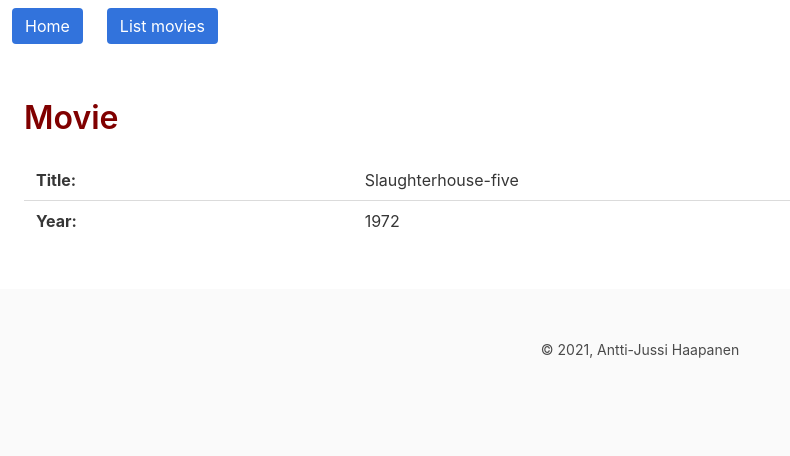
After one commit to ajhaap/Flask, a Flask app: page /movies/1 in a window 1280 px wide. The commit adds this page. Shown: the top 456 px of the page, without its empty margins (0-790 px from the left). Run offline with Flask 2, Linux system fonts and the light colour scheme.

Commit message:
progress

```diff
--- /dev/null
+++ b/database.py
@@ -0,0 +1,29 @@
+from movie import Movie
+
+class Database:
+    def __init__(self):
+        self.movies = {}
+        self._last_movie_key = 0
+
+    def add_movie(self, movie):
+        self._last_movie_key += 1
+        self.movies[self._last_movie_key] = movie
+        return self._last_movie_key
+
+    def delete_movie(self, movie_key):
+        if movie_key in self.movies:
+            del self.movies[movie_key]
+
+    def get_movie(self, movie_key):
+        movie = self.movies.get(movie_key)
+        if movie is None:
+            return None
+        movie_ = Movie(movie.title, year=movie.year)
+        return movie_
+
+    def get_movies(self):
+        movies = []
+        for movie_key, movie in self.movies.items():
+            movie_ = Movie(movie.title, year=movie.year)
+            movies.append((movie_key, movie_))
+        return movies
--- /dev/null
+++ b/movie.py
@@ -0,0 +1,4 @@
+class Movie:
+    def __init__(self, title, year=None):
+        self.title = title
+        self.year = year
--- a/server.py
+++ b/server.py
@@ -1,4 +1,6 @@
 from flask import Flask
+from database import Database
+from movie import Movie
 
 import views
 
@@ -9,6 +11,12 @@ def create_app():
 
     app.add_url_rule("/", view_func=views.home_page)
     app.add_url_rule("/movies", view_func=views.movies_page)
+    app.add_url_rule("/movies/<int:movie_key>", view_func=views.movie_page)
+
+    db = Database()
+    db.add_movie(Movie("Slaughterhouse-five", year=1972))
+    db.add_movie(Movie("The shining"))
+    app.config["db"] = db
 
     return app
 
--- /dev/null
+++ b/templates/movie.html
@@ -0,0 +1,18 @@
+{% extends "layout.html" %}
+{% block title %}Movie{% endblock %}
+{% block content %}
+    <h1 class="title">Movie</h1>
+
+    <table class="table">
+        <tr>
+            <th>Title:</th>
+            <td>{{ movie.title }}</td>
+        </tr>
+        {% if movie.year %}
+        <tr>
+            <th>Year:</th>
+            <td>{{ movie.year }}</td>
+        </tr>
+        {% endif %}
+    </table>
+{% endblock %}
--- a/views.py
+++ b/views.py
@@ -1,15 +1,20 @@
-import server
-
 from datetime import datetime
 
-from flask import render_template
+from flask import abort, current_app, render_template
 
-#@app.route("/")
 def home_page():
     today = datetime.today()
     day_name = today.strftime("%A")
     return render_template("home.html", day=day_name)
 
-#@app.route("/movies")
 def movies_page():
-    return render_template("movies.html")
+    db = current_app.config["db"]
+    movies = db.get_movies()
+    return render_template("movies.html", movies=sorted(movies))
+
+def movie_page(movie_key):
+    db = current_app.config["db"]
+    movie = db.get_movie(movie_key)
+    if movie is None:
+        abort(404)
+    return render_template("movie.html", movie=movie)
```
Also changed, not shown: templates/movies.html (+16 -1 lines).
